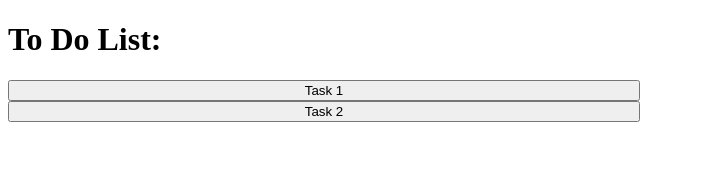
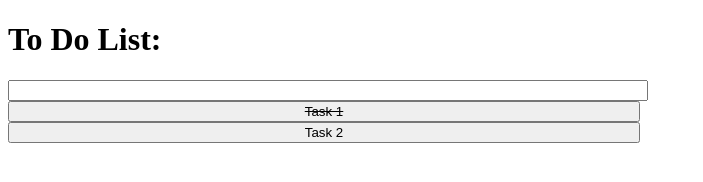
Before and after one commit to alexisw81/todolist, a plain HTML site: page index.html in a window 1280 px wide. Both pictures are taken after a click on the button "Task 1". Shown: the whole page, without its empty margins (0-703 px from the left). Drawn offline with Linux system fonts and the light colour scheme.

Commit message:
Added task-complete event, working on user input

```diff
--- a/index.html
+++ b/index.html
@@ -11,9 +11,11 @@
 <body>
     <div class="list-container">
         <h1>To Do List:</h1>
+
         <div class="list">
-            <button id="task-1">Task 1</button>
-            <button id="task-2">Task 2</button>
+            <div><input type="text" id="task-input" class="task-input" name="task-input"></div>
+            <button class="task" id="task-1">Task 1</button>
+            <button class="task" id="task-2">Task 2</button>
         </div>
 
     </div>
--- a/index.js
+++ b/index.js
@@ -1,11 +1,21 @@
 //Define Variables
-
-//declare variable that holds the button selector.
-//create and array of buttons
+let task = document.getElementsByClassName("task");
+let taskInput = document.getElementById("task-input");
+let i;
 
 
 //loop through the buttons to create a click event
-//When task button is clicked, strike through the text
-for (let i = 1; i < task.length; i++) {
+for (i = 0; i < task.length; i++) {
+    task[i].addEventListener("click", function () {
+        //When task button is clicked, strike through the text
+        this.classList.toggle("task-done");
+    })
+};
 
-}
+//User Enters a task in input
+//when click enter
+taskInput.addEventListener("keypress", function (event) {
+    if (event.key === "Enter") {
+        //converts into button on task list
+    }
+})
--- a/index.scss
+++ b/index.scss
@@ -6,3 +6,11 @@
         flex-direction: column;
     }
 }
+
+.task-done {
+    text-decoration: line-through;
+}
+
+.task-input {
+    width: 100%;
+}
```
Also changed, not shown: styles/index.css.
